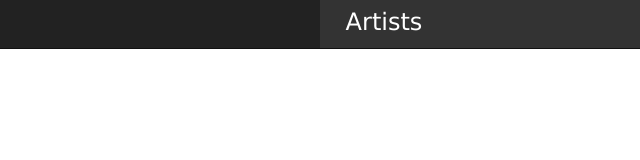
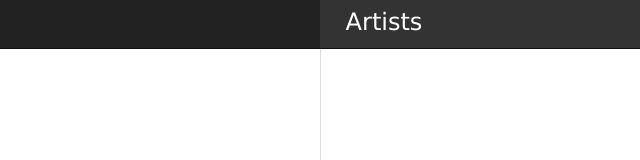
Before and after one commit to eddiekennedy/echo-nest, a plain HTML site: page index.html in a window 1280 px wide. Shown: the top 160 px of the page, 320-960 px from the left. Drawn offline with nearby package versions, Linux system fonts and the light colour scheme.

Commit message:
style changes

```diff
--- a/assets/css/main.css
+++ b/assets/css/main.css
@@ -40,7 +40,7 @@ li:last-child {
 	width: 50%;
 	min-height: 600px;
 	float: left;
-	xbox-shadow: 1px 0 0 #666;
+	box-shadow: 1px 0 0 #ddd;
 }
 .header {
 	height: 2em;
```
